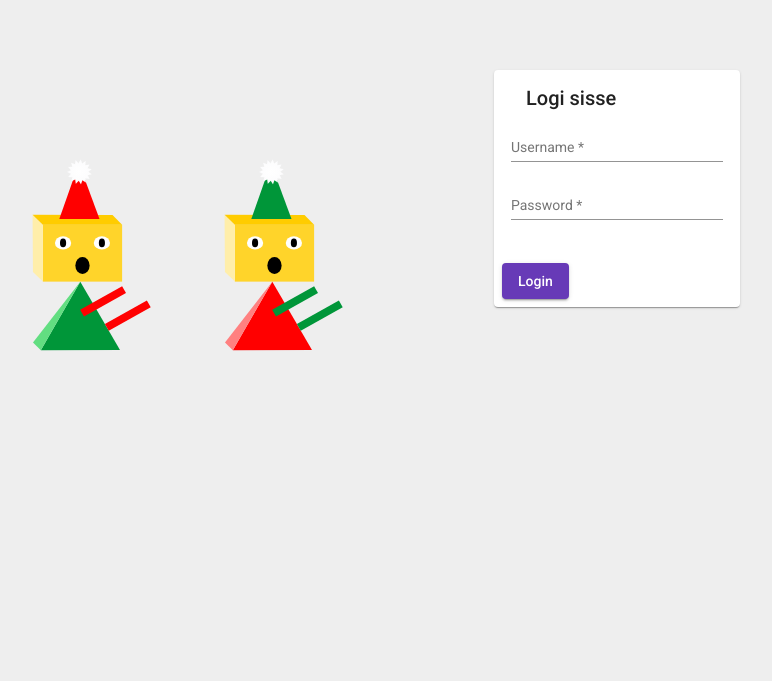
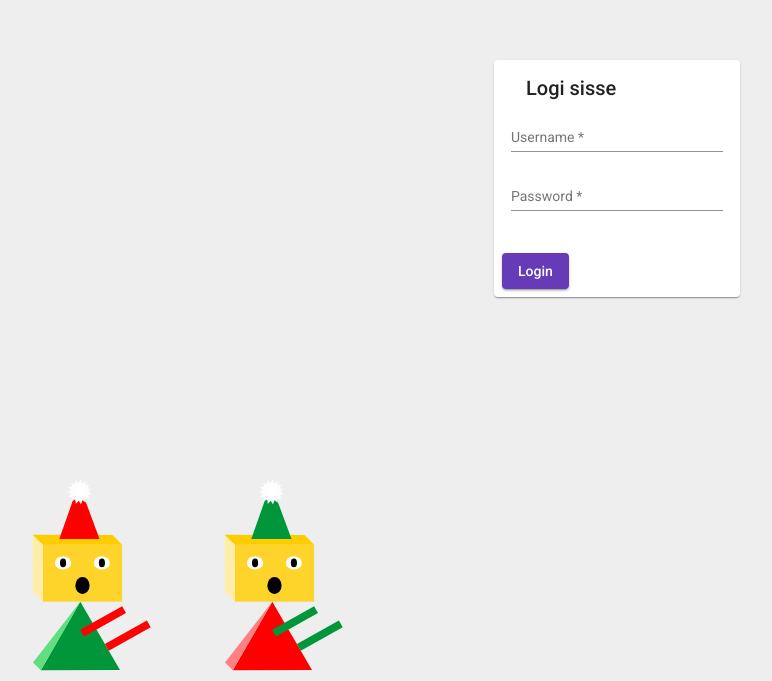
Before and after one commit to AlvarLaid/hackaton-client, an Angular app: page /login in a window 1280 px wide. Shown: the part 212-893 px from the top of the page, without its empty margins (39-811 px from the left). Before the commit the page ends 800 px from the top, so only its background shows below. Built offline with nearby package versions, Linux system fonts and the light colour scheme.

Commit message:
kasdoakdok

```diff
--- a/src/app/components/login/login.component.html
+++ b/src/app/components/login/login.component.html
@@ -1,3 +1,4 @@
+<div>
 <mat-card class="example-card">
   <mat-card-header>
     <mat-card-title>Logi sisse</mat-card-title>
@@ -27,9 +28,11 @@
       <button mat-raised-button (click)="login()" color="primary">Login</button>
     </mat-card-actions>
 </mat-card>
-<div id="axis">
-    <img class="responsive object van move-right" src="../assets/Nortie2.svg">
+<br>
+  <div id="axis">
+      <img class="responsive object van move-right" src="../assets/Nortie2.svg">
+  </div>
+  <div id="axis">
+      <img class="responsive object van2 move-right" src="../assets/Nortie3.svg">
+  </div>
 </div>
-<div id="axis">
-    <img class="responsive object van2 move-right" src="../assets/Nortie3.svg">
-</div>
--- a/src/app/components/login/login.component.scss
+++ b/src/app/components/login/login.component.scss
@@ -21,12 +21,12 @@
     position: absolute;
   }
   .van {
-    top: 45%;
+    top: 85%;
     left: 5%;
   }
 
   .van2 {
-    top: 45%;
+    top: 85%;
     left: 20%;
   }
 
```
